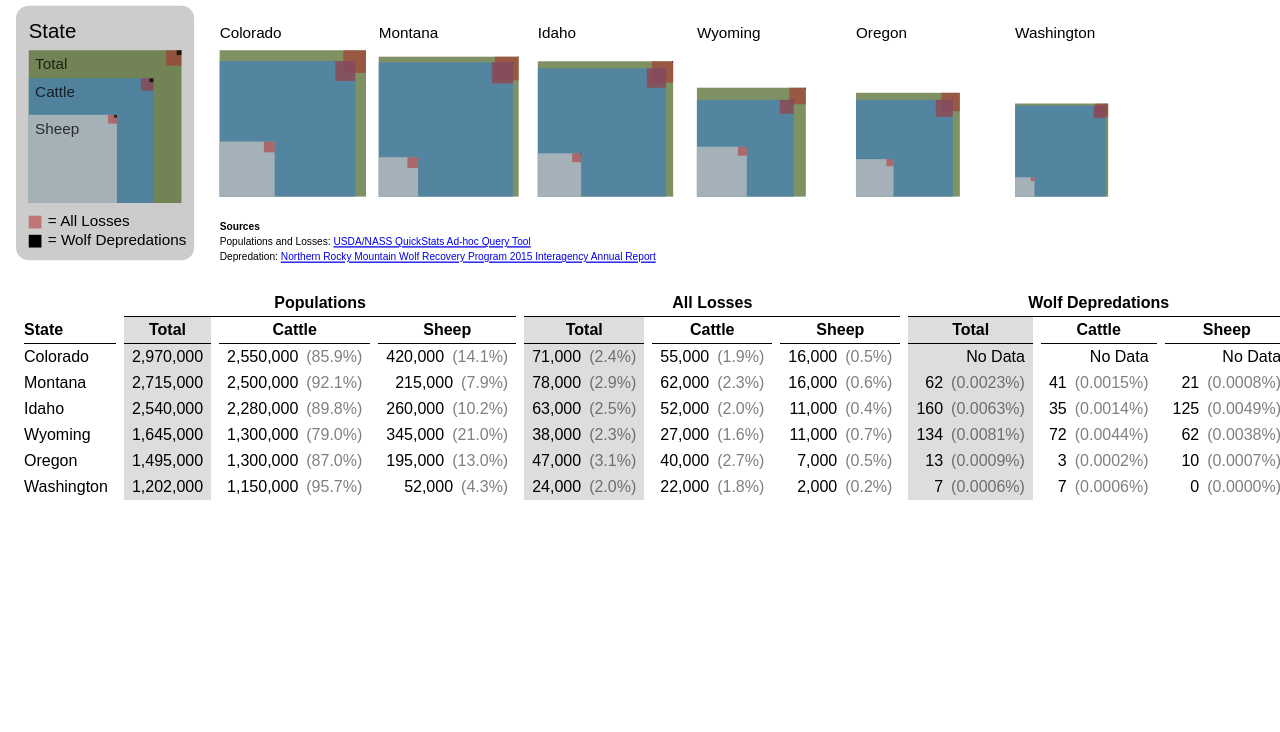
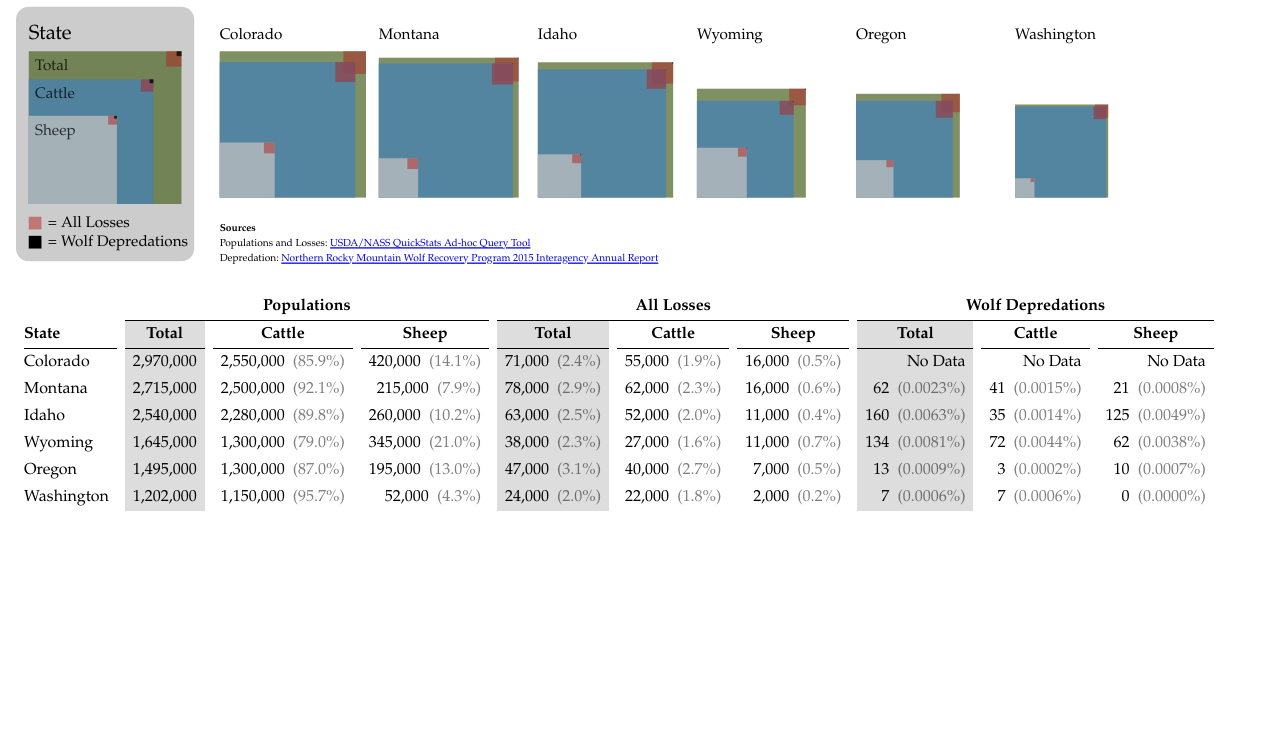
Before and after one commit to wolves-and-the-west/wolves-and-the-west.github.io, a plain HTML site: page index.html in a window 1280 px wide. Shown: the part 68-800 px from the top of the page. Drawn offline with nearby package versions, Linux system fonts and the light colour scheme.

Commit message:
Change font.

```diff
--- a/css/index.css
+++ b/css/index.css
@@ -1,7 +1,7 @@
 body {
   margin: 1em;
   background-color: #f5f5f;
-  font-family: sans-serif;
+  font-family: "Palatino Linotype", "Book Antiqua", Palatino, serif;
 }
 
 #container {
```
